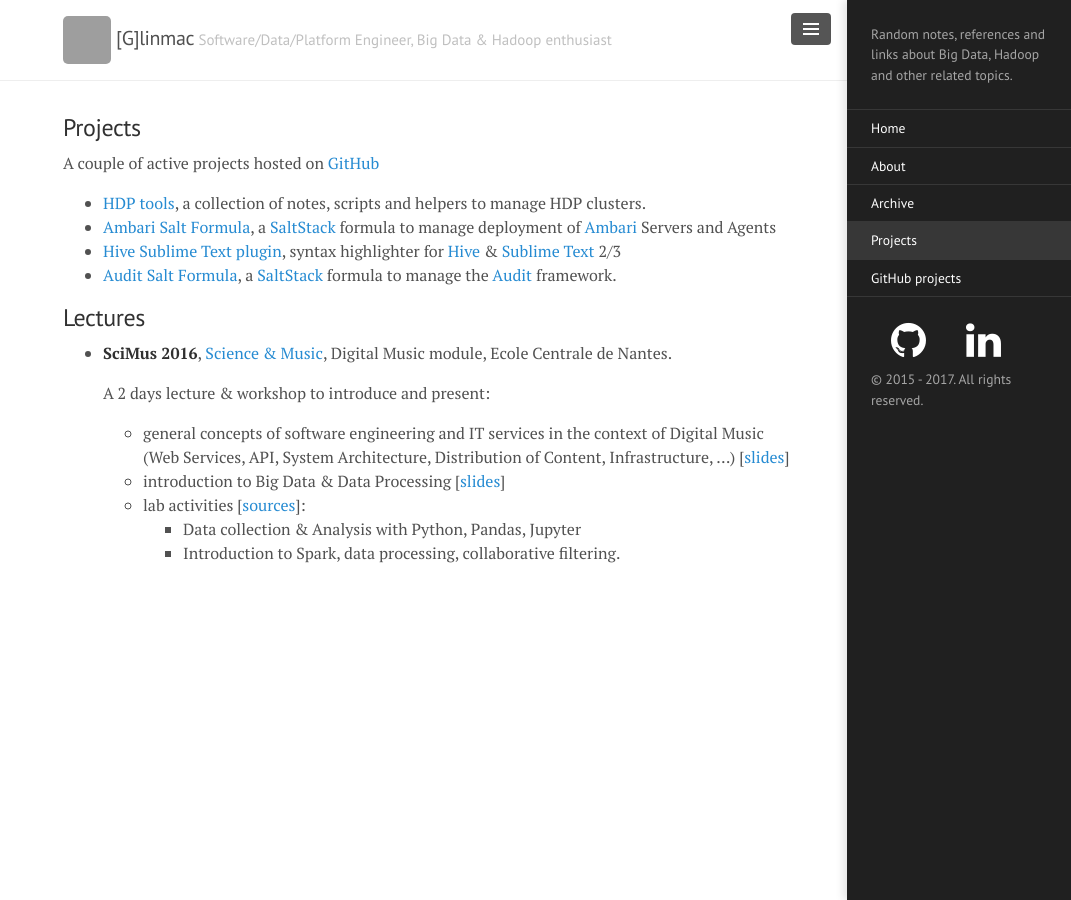
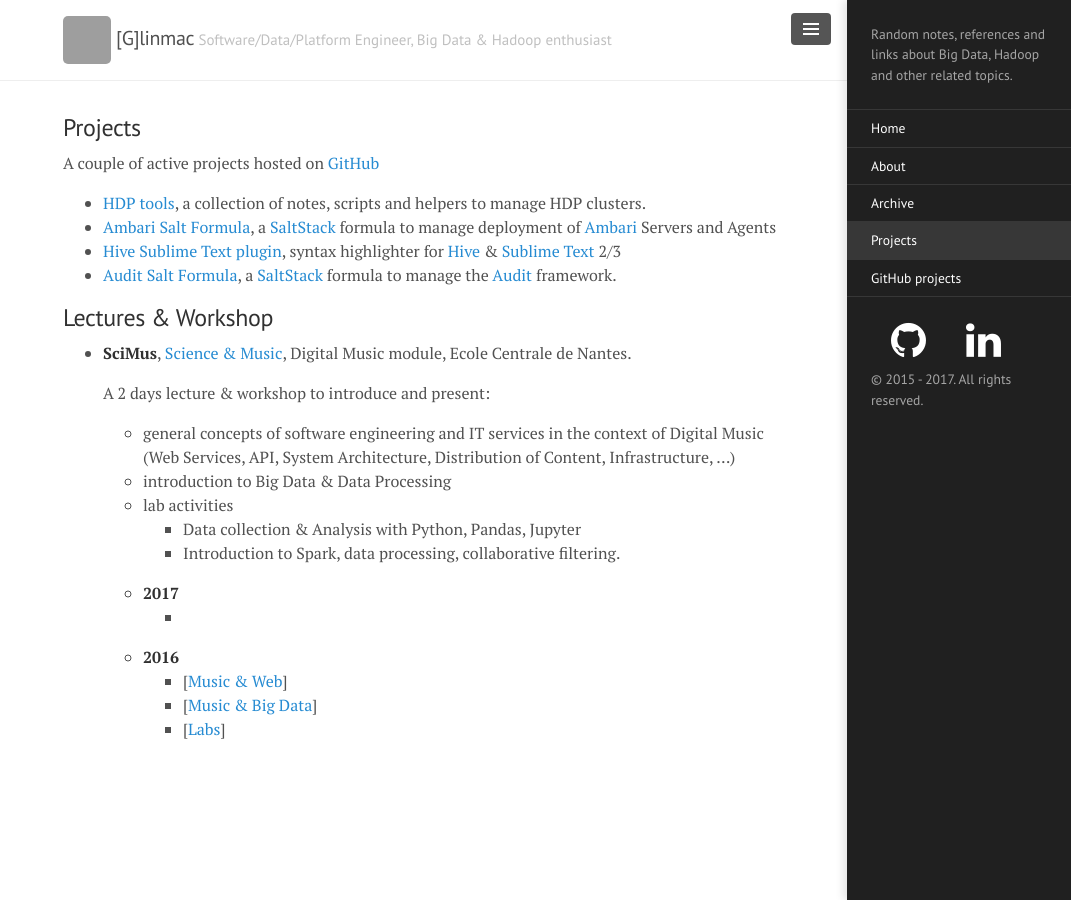
Before and after one commit to glinmac/glinmac.github.io, a Jekyll site: the page built from projects.md, in a window 1280 px wide. Shown: the whole page, without its empty margins (209-1280 px from the left). Built offline with Jekyll 4.4.1, drawn with Linux system fonts in a browser that asks for light colours; nearby versions of some CDN libraries; grey boxes are pictures that could not be loaded.

Commit message:
Remove GA/Discuss Update ref in project

```diff
--- a/_layouts/default.html
+++ b/_layouts/default.html
@@ -27,8 +27,6 @@
 
     <label for="sidebar-checkbox" class="sidebar-toggle"></label>
 
-    {% include ga.html %}
-
     <script>
       (function(document) {
         var toggle = document.querySelector('.sidebar-toggle');
--- a/_layouts/post.html
+++ b/_layouts/post.html
@@ -27,5 +27,3 @@ layout: default
     {% endfor %}
   </ul>
 </div>
-
-{% include comments.html %}
--- a/projects.md
+++ b/projects.md
@@ -18,19 +18,28 @@ A couple of active projects hosted on [GitHub](https://github.com/glinmac)
    manage the [Audit] framework.
 
 
-Lectures
---------
+Lectures & Workshop
+-------------------
 
- * **SciMus 2016**, [Science & Music], Digital Music module, Ecole Centrale de Nantes.
+ * **SciMus**, [Science & Music], Digital Music module, Ecole Centrale de Nantes.
 
    A 2 days lecture & workshop to introduce and present:
 
      * general concepts of software engineering and IT services in the context of Digital Music (Web Services, API,
-       System Architecture, Distribution of Content, Infrastructure, ...) [[slides](https://glinmac.github.io/scimus-2016/slides/music%20&%20web.html)]
-     * introduction to Big Data & Data Processing [[slides](https://glinmac.github.io/scimus-2016/slides/music%20&%20big%20data.html)]
-     * lab activities [[sources](https://github.com/glinmac/scimus-2016)]:
+       System Architecture, Distribution of Content, Infrastructure, ...)
+     * introduction to Big Data & Data Processing
+     * lab activities
        * Data collection & Analysis with Python, Pandas, Jupyter
        * Introduction to Spark, data processing, collaborative filtering.
+
+    * **2017**
+      *
+
+    * **2016**
+      * [[Music & Web](https://glinmac.github.io/scimus-2016/slides/music%20&%20web.html)]
+      * [[Music & Big Data](https://glinmac.github.io/scimus-2016/slides/music%20&%20big%20data.html)]
+      * [[Labs](https://github.com/glinmac/scimus-2016)]
+
 
 
 [Hive]: http://hive.apache.org
```
